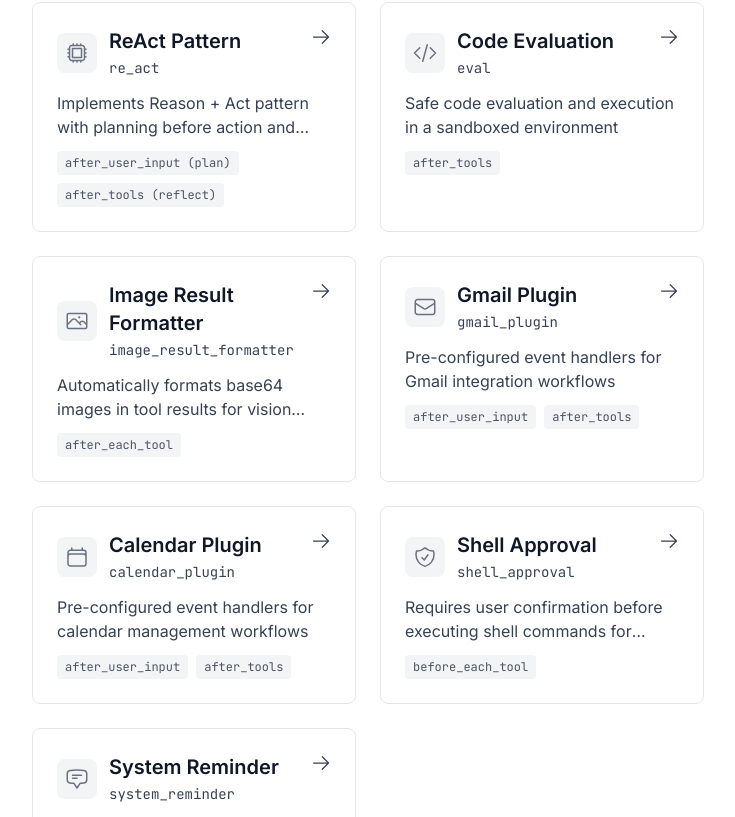
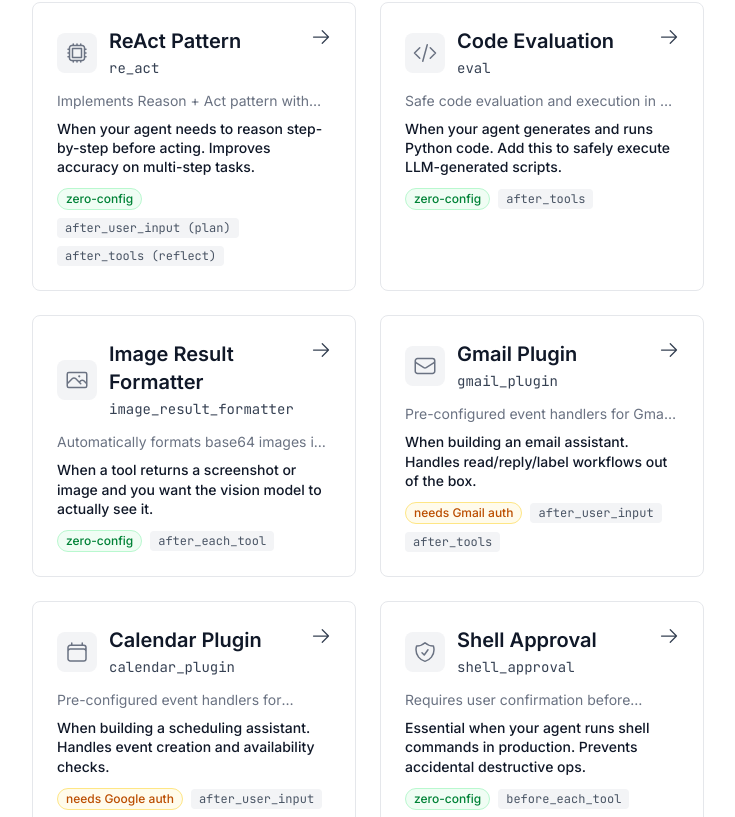
Before and after one commit to wu-changxing/connectonion-docs-site, a Next.js app: page /useful-plugins in a window 1280 px wide. Shown: the part 983-1800 px from the top of the page, without its empty margins (288-1023 px from the left). Built offline with nearby package versions, Linux system fonts and the light colour scheme; no server answers.

Commit message:
iter10b: plugin cards — add whenToUse text + zero-config/auth-required setup badge

```diff
--- a/app/useful-plugins/page.tsx
+++ b/app/useful-plugins/page.tsx
@@ -13,6 +13,8 @@ const plugins = [
     name: 're_act',
     title: 'ReAct Pattern',
     description: 'Implements Reason + Act pattern with planning before action and reflection after tool execution',
+    whenToUse: 'When your agent needs to reason step-by-step before acting. Improves accuracy on multi-step tasks.',
+    setup: 'zero-config',
     icon: HiOutlineCpuChip,
     color: 'text-gray-500',
     bgColor: 'bg-white',
@@ -29,6 +31,8 @@ agent = Agent("assistant", tools=[search], plugins=[re_act])`,
     name: 'eval',
     title: 'Code Evaluation',
     description: 'Safe code evaluation and execution in a sandboxed environment',
+    whenToUse: 'When your agent generates and runs Python code. Add this to safely execute LLM-generated scripts.',
+    setup: 'zero-config',
     icon: HiOutlineCodeBracket,
     color: 'text-gray-500',
     bgColor: 'bg-white',
@@ -45,6 +49,8 @@ agent = Agent("assistant", tools=[generate_code], plugins=[eval])`,
     name: 'image_result_formatter',
     title: 'Image Result Formatter',
     description: 'Automatically formats base64 images in tool results for vision models (GPT-4o, etc.)',
+    whenToUse: 'When a tool returns a screenshot or image and you want the vision model to actually see it.',
+    setup: 'zero-config',
     icon: HiOutlinePhoto,
     color: 'text-gray-500',
     bgColor: 'bg-white',
@@ -61,6 +67,8 @@ agent = Agent("assistant", tools=[screenshot], plugins=[image_result_formatter])
     name: 'gmail_plugin',
     title: 'Gmail Plugin',
     description: 'Pre-configured event handlers for Gmail integration workflows',
+    whenToUse: 'When building an email assistant. Handles read/reply/label workflows out of the box.',
+    setup: 'needs Gmail auth',
     icon: HiOutlineEnvelope,
     color: 'text-gray-500',
     bgColor: 'bg-white',
@@ -77,6 +85,8 @@ agent = Agent("email_assistant", plugins=[gmail_plugin])`,
     name: 'calendar_plugin',
     title: 'Calendar Plugin',
     description: 'Pre-configured event handlers for calendar management workflows',
+    whenToUse: 'When building a scheduling assistant. Handles event creation and availability checks.',
+    setup: 'needs Google auth',
     icon: HiOutlineCalendar,
     color: 'text-gray-500',
     bgColor: 'bg-white',
@@ -93,6 +103,8 @@ agent = Agent("scheduler", plugins=[calendar_plugin])`,
     name: 'shell_approval',
     title: 'Shell Approval',
     description: 'Requires user confirmation before executing shell commands for safety',
+    whenToUse: 'Essential when your agent runs shell commands in production. Prevents accidental destructive ops.',
+    setup: 'zero-config',
     icon: HiOutlineShieldCheck,
     color: 'text-gray-500',
     bgColor: 'bg-white',
@@ -109,6 +121,8 @@ agent = Agent("devops", tools=[run_command], plugins=[shell_approval])`,
     name: 'system_reminder',
     title: 'System Reminder',
     description: 'Injects contextual guidance into tool results to nudge agent behavior',
+    whenToUse: 'When the agent keeps making the same mistake. Inject a correction reminder after each tool call.',
+    setup: 'zero-config',
     icon: HiOutlineChatBubbleBottomCenterText,
     color: 'text-gray-500',
     bgColor: 'bg-white',
@@ -204,15 +218,22 @@ agent = Agent(
                 <HiOutlineArrowRight className="w-5 h-5 text-gray-700 group-hover:text-gray-900 transition-colors flex-shrink-0" />
               </div>
 
-              <p className="text-sm sm:text-base text-gray-700 mb-3 line-clamp-2">
+              <p className="text-sm text-gray-500 mb-2 line-clamp-1">
                 {plugin.description}
               </p>
 
-              <div className="flex flex-wrap gap-2">
+              <p className="text-sm text-gray-900 mb-3 font-medium leading-snug">
+                {plugin.whenToUse}
+              </p>
+
+              <div className="flex flex-wrap gap-2 items-center">
+                <span className={`text-xs px-2 py-0.5 rounded-full font-medium ${plugin.setup === 'zero-config' ? 'bg-green-50 text-green-700 border border-green-200' : 'bg-amber-50 text-amber-700 border border-amber-200'}`}>
+                  {plugin.setup}
+                </span>
                 {plugin.events.map((event, i) => (
                   <span
                     key={i}
-                    className="text-xs px-2 py-1 bg-gray-100 text-gray-600 rounded font-mono"
+                    className="text-xs px-2 py-0.5 bg-gray-100 text-gray-600 rounded font-mono"
                   >
                     {event}
                   </span>
```
